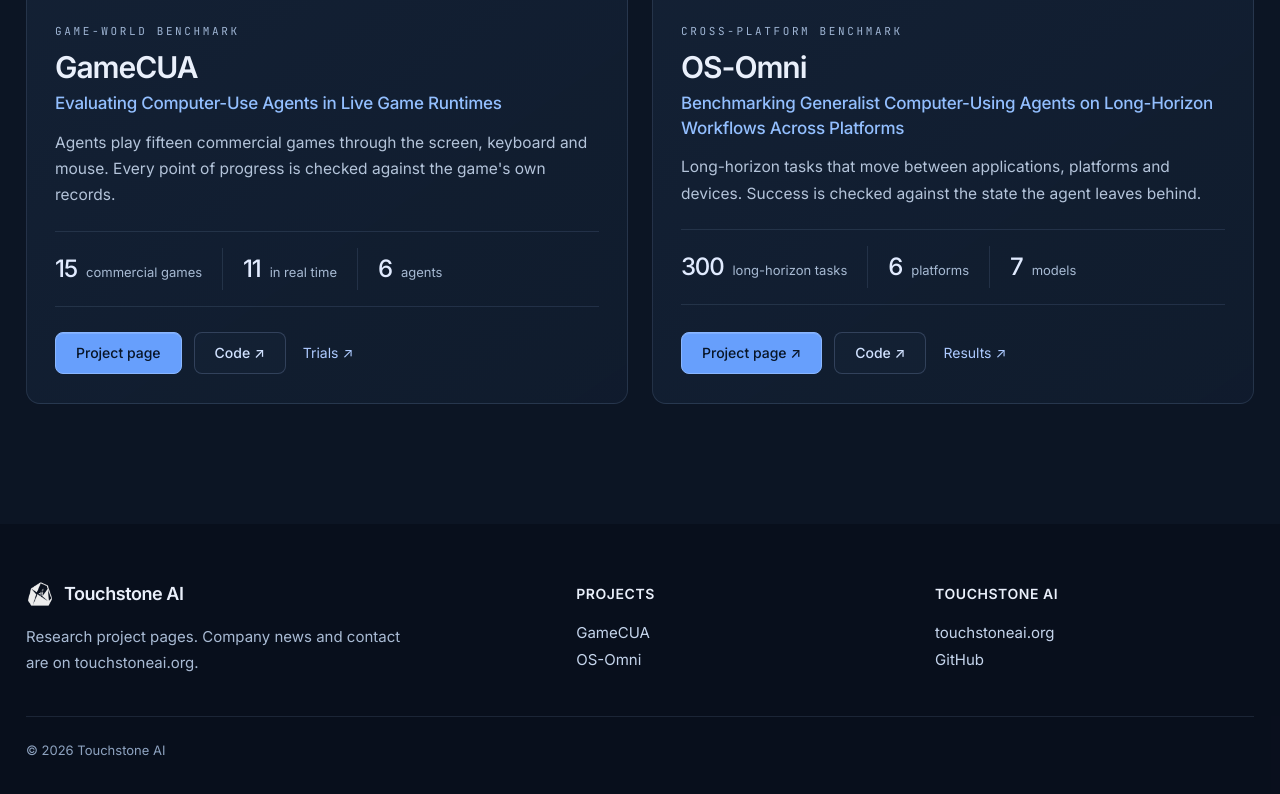
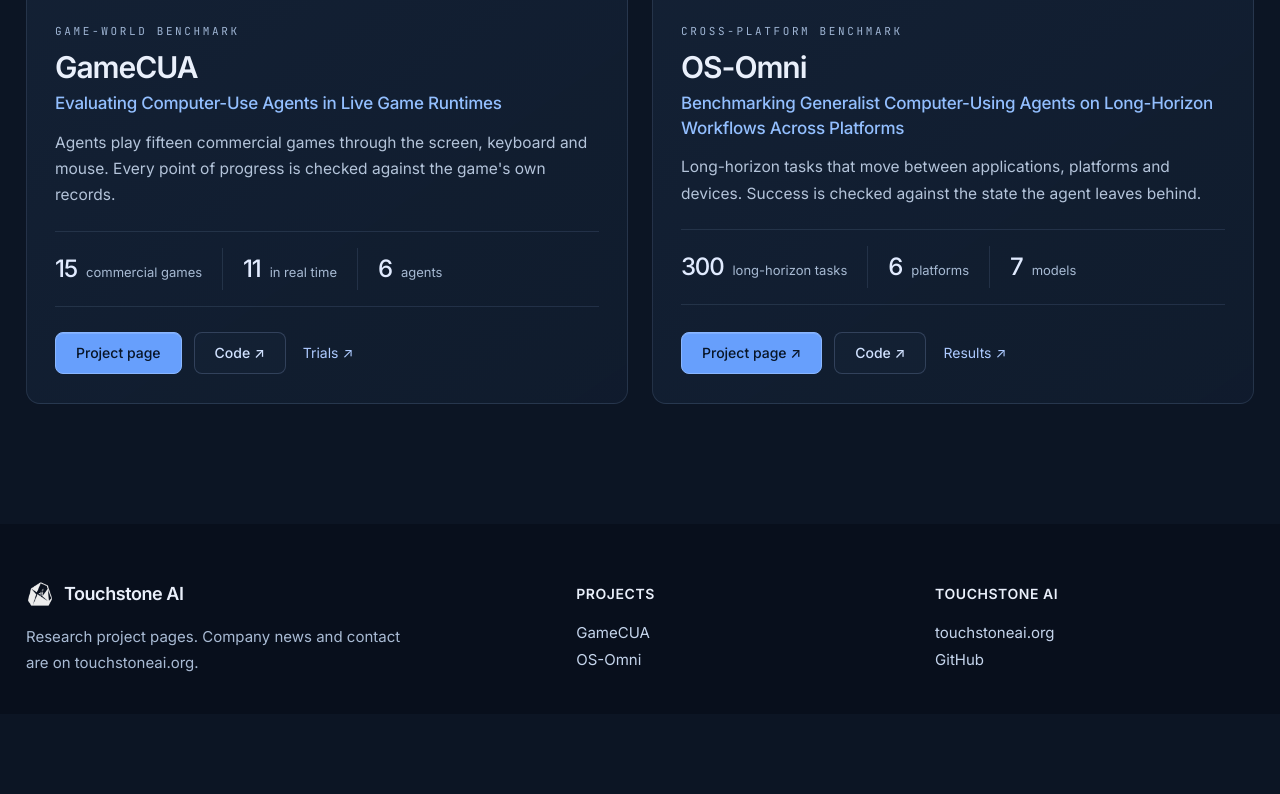
Before and after one commit to Touchstone-AI-Lab/Touchstone-AI-Lab.github.io, a plain HTML site: page index.html in a window 1280 px wide. Shown: the part 1317-2111 px from the top of the page. After the commit the page ends 2031 px from the top, so only its background shows below. Drawn offline with Linux system fonts and the light colour scheme.

Commit message:
Drop the footer copyright row
Co-Authored-By: Claude Opus 5.5 <noreply@anthropic.com>

```diff
--- a/assets/site.css
+++ b/assets/site.css
@@ -94,7 +94,6 @@ footer.site { margin-top: 80px; padding: 54px 0 38px; background: rgba(8, 15, 27
 .foot-grid h4 { margin: 4px 0 12px; font-size: 14px; font-weight: 600; letter-spacing: 0.04em; text-transform: uppercase; color: var(--hi); }
 .foot-grid a:not(.brand) { display: block; text-decoration: none; color: #c5d5ec; line-height: 1.8; }
 .foot-grid a:not(.brand):hover { color: var(--hi); }
-.foot-bottom { margin-top: 40px; padding-top: 22px; border-top: 1px solid var(--line); font-size: 13px; color: #8ea3c0; }
 
 @media (max-width: 960px) {
   .hero-grid { grid-template-columns: 1fr; min-height: 0; gap: 48px; }
--- a/index.html
+++ b/index.html
@@ -121,7 +121,6 @@
         <div><h4>Projects</h4><a href="bench-gamecua/">GameCUA</a><a href="https://os-copilot.github.io/OS-Omni-Home/">OS-Omni</a></div>
         <div><h4>Touchstone AI</h4><a href="https://touchstoneai.org/">touchstoneai.org</a><a href="https://github.com/Touchstone-AI-Lab">GitHub</a></div>
       </div>
-      <div class="foot-bottom">© 2026 Touchstone AI</div>
     </div>
   </footer>
 
```
